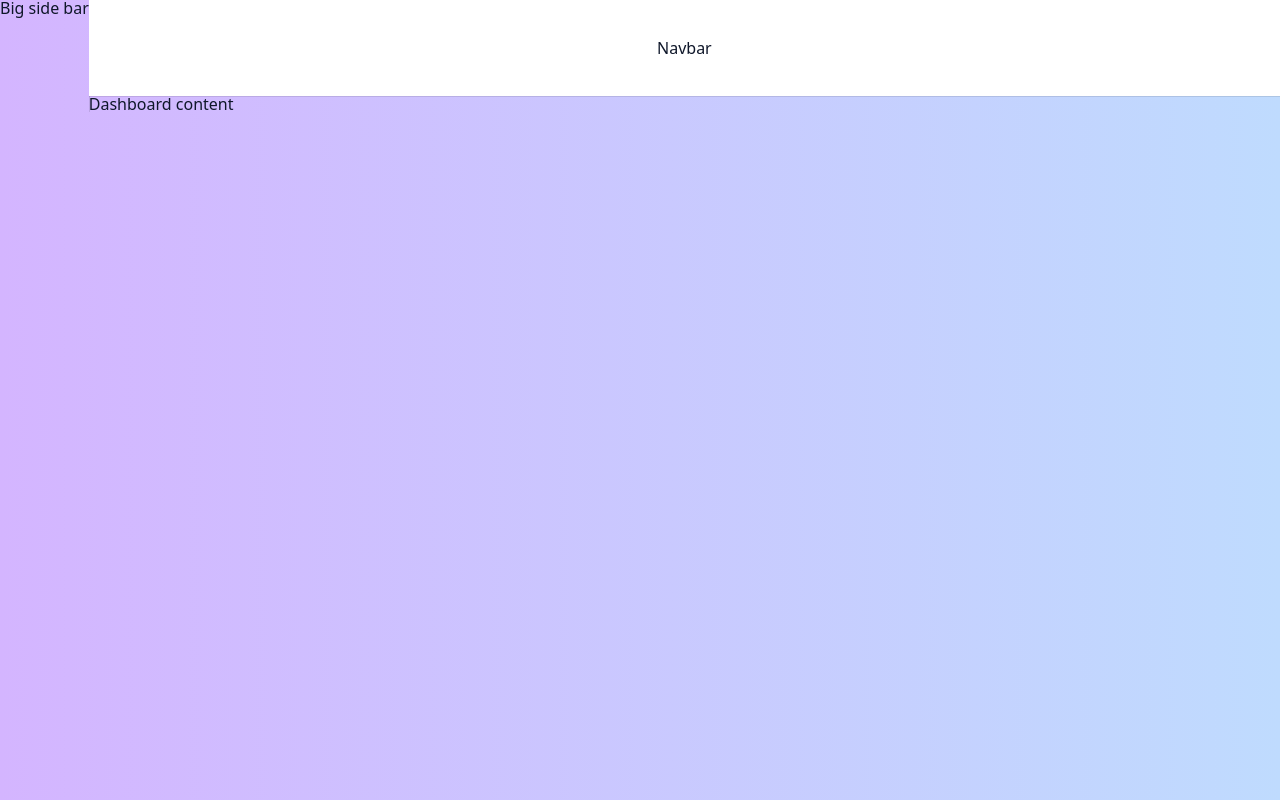
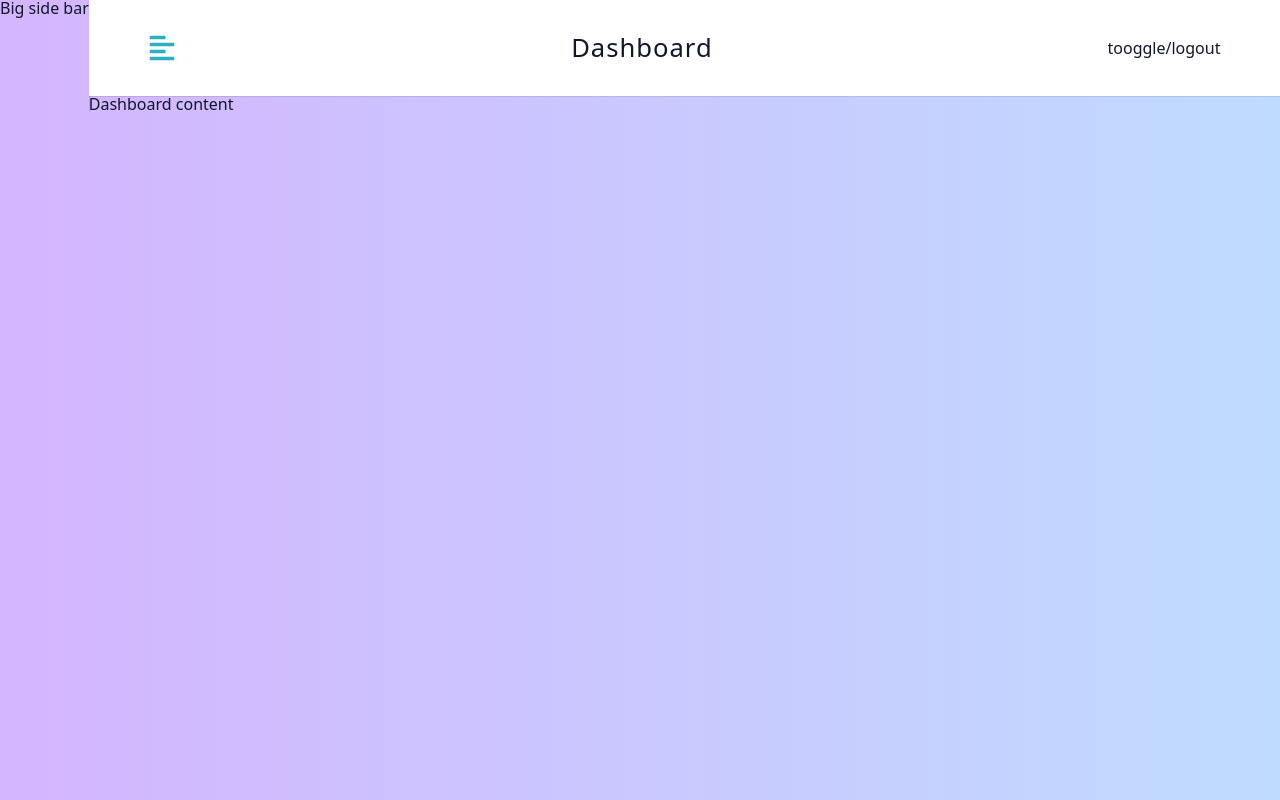
Before and after one commit to Najamulhassan3383/Jobify, a React (Vite) app in the folder jobify/: page / in a window 1280 px wide. Built offline with nearby package versions, Linux system fonts and the light colour scheme.

Commit message:
completed navbar

```diff
--- a/jobify/src/components/Navbar.jsx
+++ b/jobify/src/components/Navbar.jsx
@@ -1,7 +1,24 @@
 import React from "react";
 import Wrapper from "../assets/wrappers/Navbar.js";
+import { FaAlignLeft } from "react-icons/fa";
+import Logo from "./Logo.jsx";
+import { useDashboardContext } from "../pages/DashboardLayout.jsx";
 function Navbar() {
-  return <Wrapper>Navbar</Wrapper>;
+  const { toggleSideBar } = useDashboardContext();
+  return (
+    <Wrapper>
+      <div className="nav-center">
+        <button type="button" className="toggle-btn" onClick={toggleSideBar}>
+          <FaAlignLeft />
+        </button>
+        <div>
+          <Logo />
+          <h4 className="logo-text">dashboard</h4>
+        </div>
+        <div className="btn-container">tooggle/logout</div>
+      </div>
+    </Wrapper>
+  );
 }
 
 export default Navbar;
```
